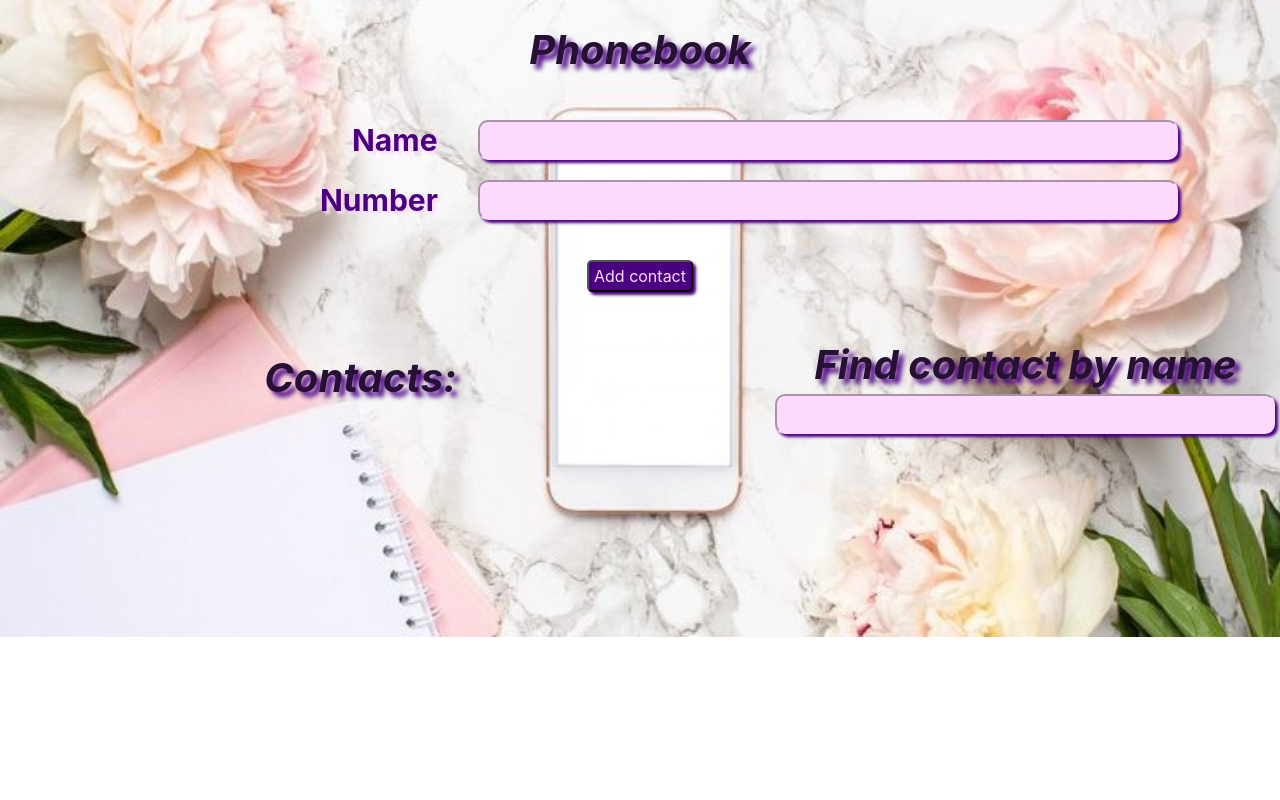
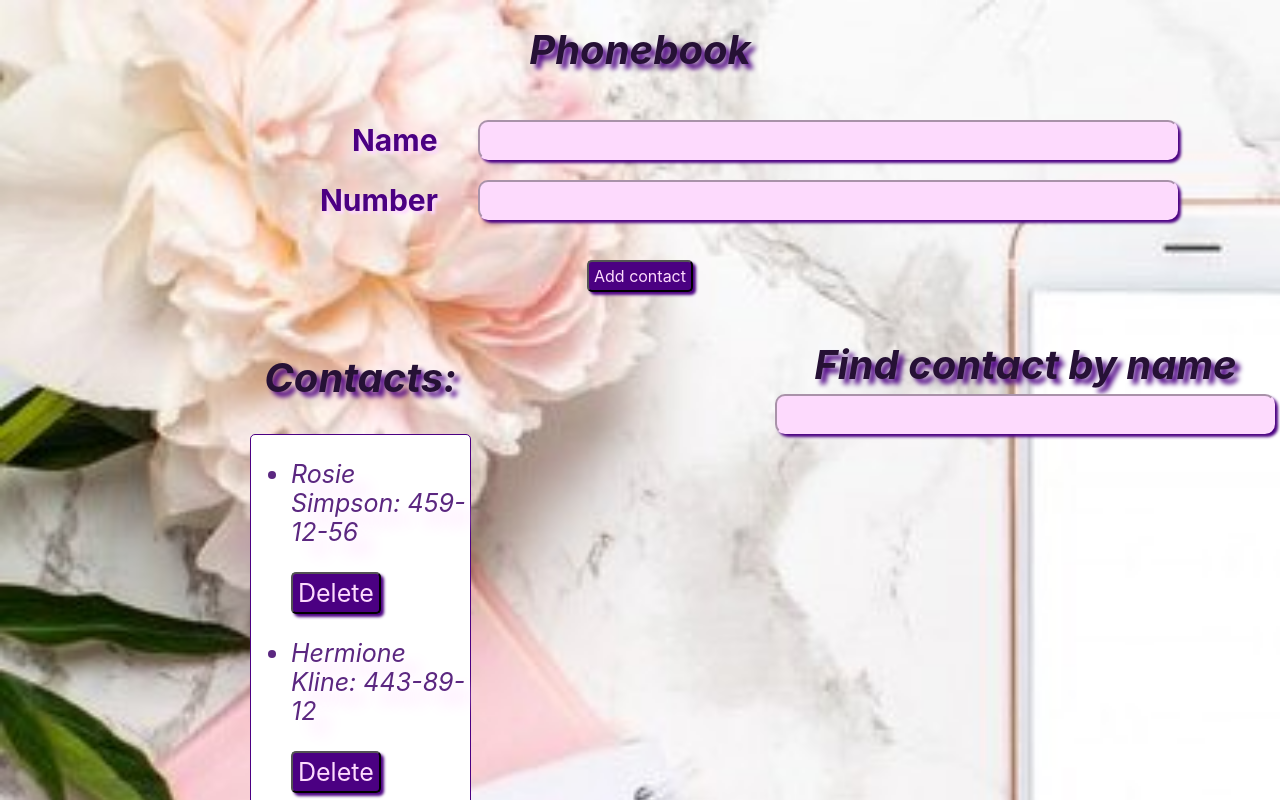
Before and after one commit to Tate-T/goit-react-hw-02-phonebook-bc13, a React (Create React App) app: page / in a window 1280 px wide. Shown: the top 800 px of the page. Built offline with nearby package versions, Linux system fonts and the light colour scheme.

Commit message:
fixed contacts method & id

```diff
--- a/src/App.js
+++ b/src/App.js
@@ -6,7 +6,7 @@ class App extends Component {
 
   render() {
     return (
-      <Phonebook findContact={this.findContact} />
+      <Phonebook />
     );
   }
 }
--- a/src/components/Contacts/Contacts.jsx
+++ b/src/components/Contacts/Contacts.jsx
@@ -1,18 +1,28 @@
+import PropTypes from 'prop-types';
 import s from './Contacts.module.css';
 
-const Contacts = ({ contacts }) => {
+const Contacts = ({ findContact, deleteContact }) => {
     return (
         <div className={s.contactsSection}>
             <h2 className={s.contactsTitle}>Contacts:</h2>
-            {contacts.map(contact => (
-                <ul className={s.contactsList}>
-                    <li className={s.contactsItem}>
-                        {contact}
+            <ul className={s.contactsList} >
+                {findContact().map(contact => (
+                    <li className={s.contactsItem} key={contact.id}>
+                        <p>{contact.name}: {contact.number}</p>
+                        <button type="button" id={contact.id} onClick={deleteContact}>
+                            Delete
+                        </button>
                     </li>
-                </ul>
-            ))}
+
+                ))}
+            </ul>
         </div>
     )
 }
 
+Contacts.propTypes = {
+    findContact: PropTypes.func.isRequired,
+    deleteContact: PropTypes.func.isRequired,
+};
+
 export default Contacts
--- a/src/components/Form/Form.jsx
+++ b/src/components/Form/Form.jsx
@@ -16,15 +16,21 @@ class Form extends Component {
         this.setState({ name: '', number: '' });
     }
 
-    onSubmit = () => {
-        this.props.onSubmit()
+    onSubmit = (e) => {
+        e.preventDefault()
+        if (this.props.isThereThisContact(this.state.name)) {
+            alert(`${this.state.name} already exist`)
+            return
+        }
+
+        this.props.onSubmit(this.state)
         this.reset()
     }
 
     render() {
 
         return (
-            <div>
+            <form onSubmit={this.onSubmit}>
                 <h1>Phonebook</h1>
                 <div className={s.phonebookSection}>
                     <div className={s.phonebookForm}>
@@ -55,7 +61,7 @@ class Form extends Component {
                     </div>
                     <button type="submit" >Add contact</button>
                 </div >
-            </div >
+            </form >
         )
     }
 }
--- a/src/components/Phonebook/Phonebook.jsx
+++ b/src/components/Phonebook/Phonebook.jsx
@@ -2,26 +2,32 @@ import { Component } from 'react';
 import Form from '../Form/Form';
 import Contacts from '../Contacts/Contacts';
 import Filter from 'components/Filter/Filter';
-// import shortid from 'shortid';
+import shortid from 'shortid';
 import s from './Phonebook.module.css';
 
 
 class Phonebook extends Component {
     state = {
         contacts: [
-            // { id: shortid.generate(), name: 'Rosie Simpson', number: '459-12-56' },
-            // { id: shortid.generate(), name: 'Hermione Kline', number: '443-89-12' },
-            // { id: shortid.generate(), name: 'Eden Clements', number: '645-17-79' },
-            // { id: shortid.generate(), name: 'Annie Copeland', number: '227-91-26' },
+            { id: shortid.generate(), name: 'Rosie Simpson', number: '459-12-56' },
+            { id: shortid.generate(), name: 'Hermione Kline', number: '443-89-12' },
+            { id: shortid.generate(), name: 'Eden Clements', number: '645-17-79' },
+            { id: shortid.generate(), name: 'Annie Copeland', number: '227-91-26' },
         ],
         filter: ''
     }
 
+    addContact = contact =>
+        this.setState(prevState => ({
+            contacts: [...prevState.contacts, { id: shortid.generate(), ...contact }],
+        }));
 
-    handleSubmit = (e) => {
-        e.preventDefault()
-        this.setState(prev => ({ prev: this.state.contacts }));
-    }
+    deleteContact = e => {
+        const id = e.target.id;
+        this.setState(prev => ({
+            contacts: prev.contacts.filter(contact => contact.id !== id),
+        }));
+    };
 
     addToFilterState = (e) => {
         const filter = e.target.value;
@@ -30,17 +36,10 @@ class Phonebook extends Component {
         });
     }
 
-    // isThereThisContact = name =>
-    //     this.state.contacts.some(
-    //         contact => contact.name.toLowerCase() === name.toLowerCase(),
-    //     );
-
-    // deleteContact = e => {
-    //     const id = e.target.id;
-    //     this.setState(prev => ({
-    //         contacts: prev.contacts.filter(contact => contact.id !== id),
-    //     }));
-    // };
+    isThereThisContact = name =>
+        this.state.contacts.some(
+            contact => contact.name.toLowerCase() === name.toLowerCase(),
+        );
 
     findContact = () =>
         this.state.contacts.filter(contact =>
@@ -49,13 +48,16 @@ class Phonebook extends Component {
 
     render() {
         return (
-            <form className={s.form}>
-                <Form name={this.state.name} number={this.state.number} onChange={this.handleInputChange} onSubmit={this.handleSubmit} />
+            <div className={s.form}>
+                <Form name={this.state.name} number={this.state.number} onChange={this.handleInputChange} onSubmit={this.addContact}
+                    isThereThisContact={this.isThereThisContact}
+                    addContact={this.addContact} />
                 <div className={s.contactsForm}>
-                    <Contacts contacts={this.state.contacts} id={this.state.contacts.id} />
-                    <Filter filter={this.state.filter} addToFilterState={this.addToFilterState} handleSubmit={this.handleSubmit} />
+                    <Contacts contacts={this.state.contacts} id={this.state.contacts.id} findContact={this.findContact}
+                        deleteContact={this.deleteContact} />
+                    <Filter filter={this.state.filter} addToFilterState={this.addToFilterState} findContact={this.findContact} handleSubmit={this.handleSubmit} />
                 </div>
-            </form>
+            </div>
         )
     }
 }
```
